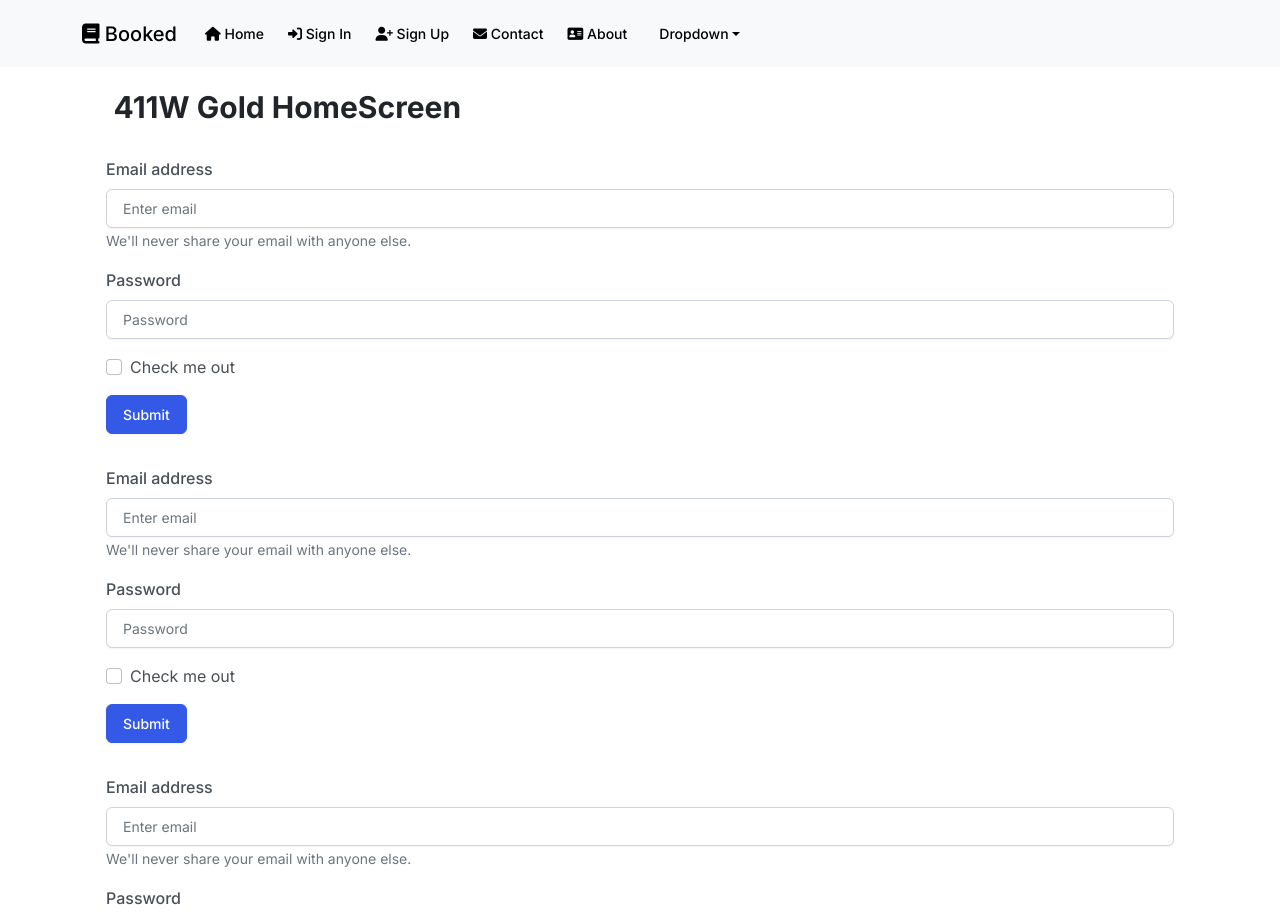
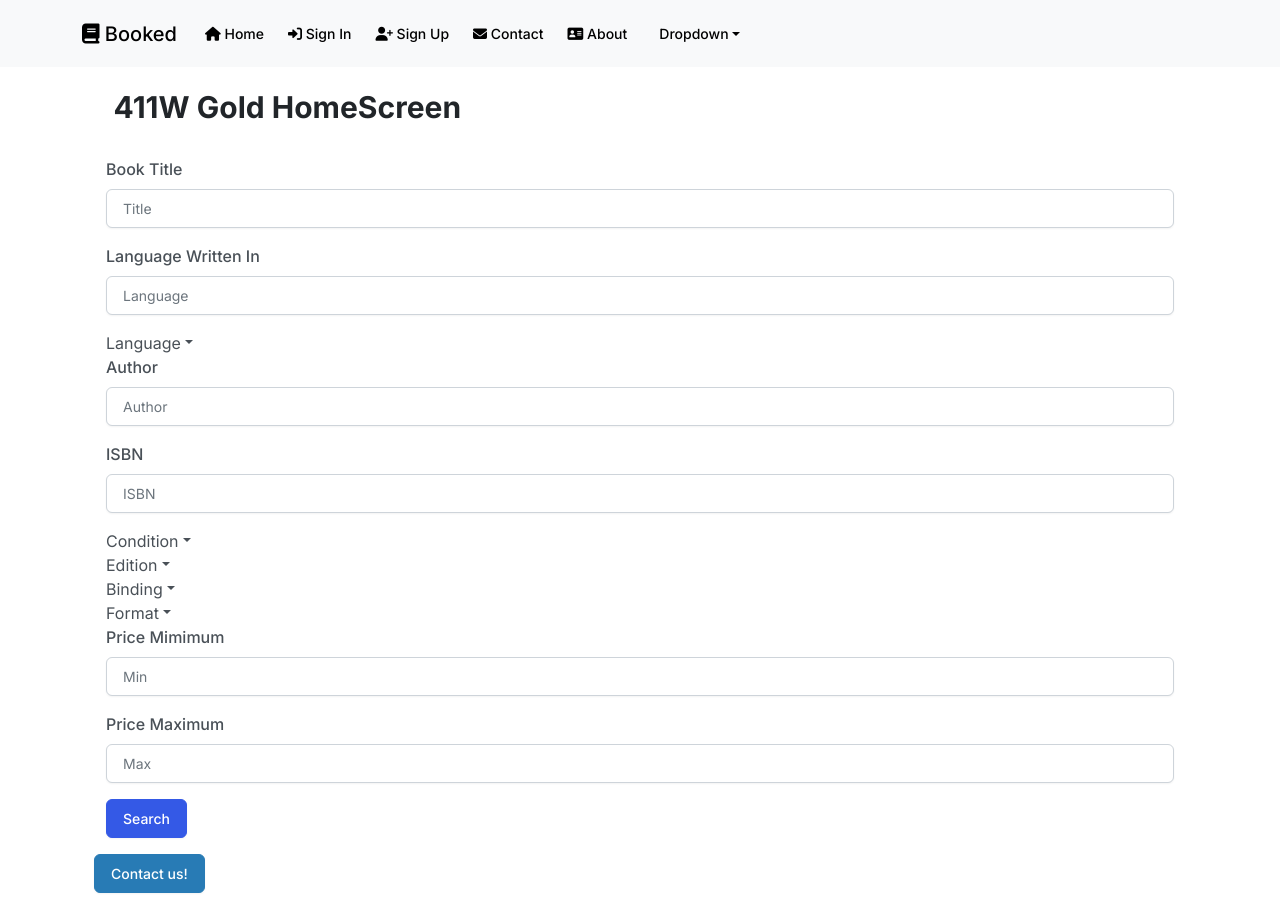
Before and after one commit to lvSojen/2023-Spring-CS411W-GOLD, a React (Create React App) app in the folder frontend/: page / in a window 1280 px wide. Shown: the top 916 px of the page. Built offline with nearby package versions, Linux system fonts and the light colour scheme.

Commit message:
added the home screen layout to search for a book

```diff
--- /dev/null
+++ b/frontend/src/components/common/SearchBook.js
@@ -0,0 +1,71 @@
+import React from 'react'
+import { Container } from "react-bootstrap"
+import Button from "react-bootstrap/Button"
+import Form from "react-bootstrap/Form"
+import NavDropdown from "react-bootstrap/NavDropdown"
+
+
+const SearchBook = () => {
+    return (
+        <Container className="py-3">
+            <Form>
+                <Form.Group className="mb-3" controlId="bookTitle">
+                    <Form.Label>Book Title</Form.Label>
+                    <Form.Control type="bookTitle" placeholder="Title" />
+                </Form.Group>
+
+                <Form.Group className="mb-3" controlId="languageWritten">
+                    <Form.Label>Language Written In</Form.Label>
+                    <Form.Control type="language" placeholder="Language" />
+                </Form.Group>
+
+                <NavDropdown title="Language" id="basic-nav-dropdown">
+                    <NavDropdown.Item href="#action/3.1">English</NavDropdown.Item>
+                    <NavDropdown.Item href="#action/3.2">Spanish</NavDropdown.Item>
+                    <NavDropdown.Item href="#action/3.3">German</NavDropdown.Item>
+                </NavDropdown>
+
+                <Form.Group className="mb-3" controlId="Author">
+                    <Form.Label>Author</Form.Label>
+                    <Form.Control type="author" placeholder="Author" />
+                </Form.Group>
+                <Form.Group className="mb-3" controlId="ISBN">
+                    <Form.Label>ISBN</Form.Label>
+                    <Form.Control type="isbn" placeholder="ISBN" />
+                </Form.Group>
+
+                <NavDropdown title="Condition" id="basic-nav-dropdown">
+                    <NavDropdown.Item href="#action/3.1">New</NavDropdown.Item>
+                    <NavDropdown.Item href="#action/3.2">Used</NavDropdown.Item>
+                </NavDropdown>
+                <NavDropdown title="Edition" id="basic-nav-dropdown">
+                    <NavDropdown.Item href="#action/3.1">Edition 1</NavDropdown.Item>
+                    <NavDropdown.Item href="#action/3.2">Edition 2</NavDropdown.Item>
+                </NavDropdown>
+                <NavDropdown title="Binding" id="basic-nav-dropdown">
+                    <NavDropdown.Item href="#action/3.1">Paperback</NavDropdown.Item>
+                    <NavDropdown.Item href="#action/3.2">Hardcover</NavDropdown.Item>
+                </NavDropdown>
+                <NavDropdown title="Format" id="basic-nav-dropdown">
+                    <NavDropdown.Item href="#action/3.1">Physical</NavDropdown.Item>
+                    <NavDropdown.Item href="#action/3.2">Digital</NavDropdown.Item>
+                </NavDropdown>
+
+                <Form.Group className="mb-3" controlId="Price Minimum">
+                    <Form.Label>Price Mimimum</Form.Label>
+                    <Form.Control type="priceMin" placeholder="Min" />
+                </Form.Group>
+                <Form.Group className="mb-3" controlId="Price Maximum">
+                    <Form.Label>Price Maximum</Form.Label>
+                    <Form.Control type="priceMax" placeholder="Max" />
+                </Form.Group>
+
+                <Button variant="primary" type="submit">
+                    Search
+                </Button>
+            </Form>
+        </Container>
+    )
+}
+
+export default SearchBook
--- a/frontend/src/screens/HomeScreen.js
+++ b/frontend/src/screens/HomeScreen.js
@@ -3,19 +3,19 @@ import { Link } from "react-router-dom"
 import { Button } from "react-bootstrap"
 import { Container } from "react-bootstrap"
 import SearchForm from "../components/common/SearchForm"
+import SearchBook from "../components/common/SearchBook"
 import Badge from "react-bootstrap/Badge"
+import './Screens.css';
+
 function HomeScreen() {
   return (
     <Container className="py-3">
       <h1>
-        <Badge bg="secondary" style={{textDecoration: 'none'}}>411W Gold HomeScreen</Badge>
+        <Badge bg="secondary">411W Gold HomeScreen</Badge>
       </h1>
-      <SearchForm />
-      <SearchForm />
-      <SearchForm />
-      <SearchForm />
+      <SearchBook />
       <Link to="/contact">
-        <Button variant="info">click me</Button>
+        <Button variant="info">Contact us!</Button>
       </Link>
     </Container>
   )
--- /dev/null
+++ b/frontend/src/screens/Screens.css
@@ -0,0 +1,3 @@
+.color-background{
+    background-color: rgb(206, 172, 172);
+}
```
